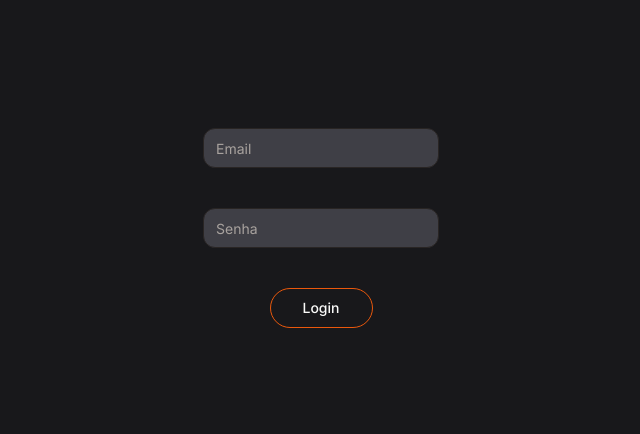
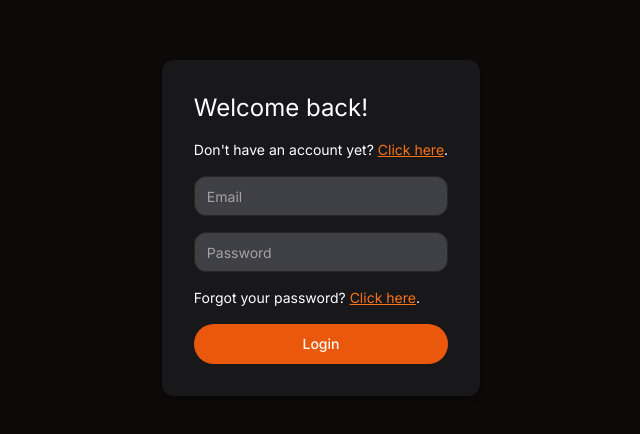
Before and after one commit to Taskify-Dev-Team/taskify, a Next.js app: page / in a window 1280 px wide. Shown: the part 172-606 px from the top of the page, without its empty margins (319-959 px from the left). Built offline with nearby package versions, Linux system fonts and the light colour scheme.

Commit message:
login page adjusts

```diff
--- a/src/components/loginPage.tsx
+++ b/src/components/loginPage.tsx
@@ -1,15 +1,41 @@
-import { Button } from "@/components/ui/button"
-import { Input } from "./ui/input"
-
+/* eslint-disable react/no-unescaped-entities */
+import { Button } from "@/components/ui/button";
+import { Input } from "./ui/input";
 
 function LoginPage() {
-    return(
-            <div className="flex flex-col gap-10 bg-zinc-900 justify-center items-center h-screen">
-                <Input placeholder="Email" className="h-10 w-75 rounded-xl"/>
-                <Input placeholder="Senha" className="h-10 w-75 rounded-xl"/>
-                <Button className="rounded-3xl px-8" variant="outline">Login</Button>
-            </div>
-    )
+  return (
+    <div className="flex justify-center items-center h-screen">
+      <div className="bg-zinc-900 p-8 rounded-xl shadow-md">
+        <p className="text-white text-2xl mb-4">Welcome back!</p>
+        <p className="text-white text-sm mb-4">
+          Don't have an account yet?{" "}
+          <a href="#" className="text-orange-500 underline">
+            Click here
+          </a>
+          .
+        </p>
+        <Input
+          type="text"
+          className="w-full mb-4 rounded-xl"
+          placeholder="Email"
+        />
+        <Input
+          type="password"
+          className="w-full mb-4 rounded-xl"
+          placeholder="Password"
+        />
+        <p className="text-white text-sm mb-4">
+          Forgot your password?{" "}
+          <a href="#" className="text-orange-500 underline">
+            Click here
+          </a>
+          .
+        </p>
+
+        <Button className="w-full rounded-3xl">Login</Button>
+      </div>
+    </div>
+  );
 }
 
-export default LoginPage
+export default LoginPage;
```
